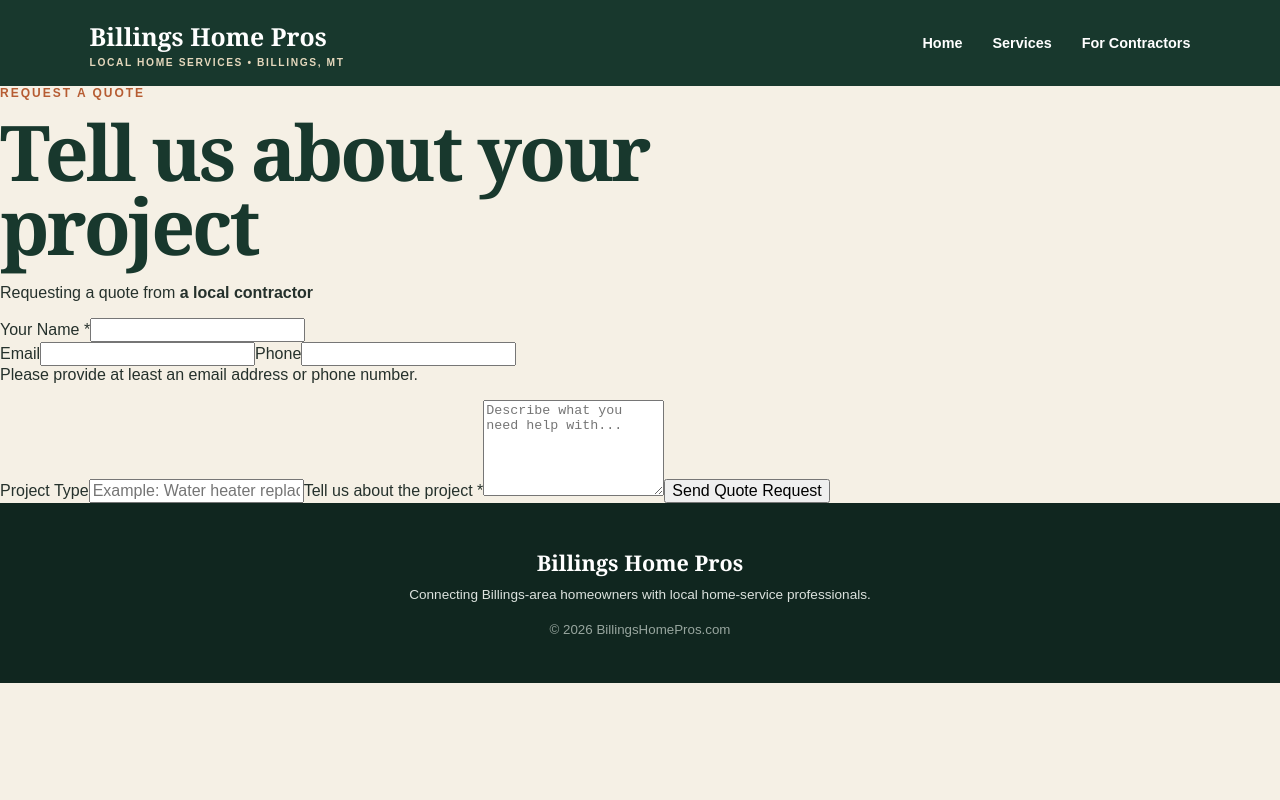
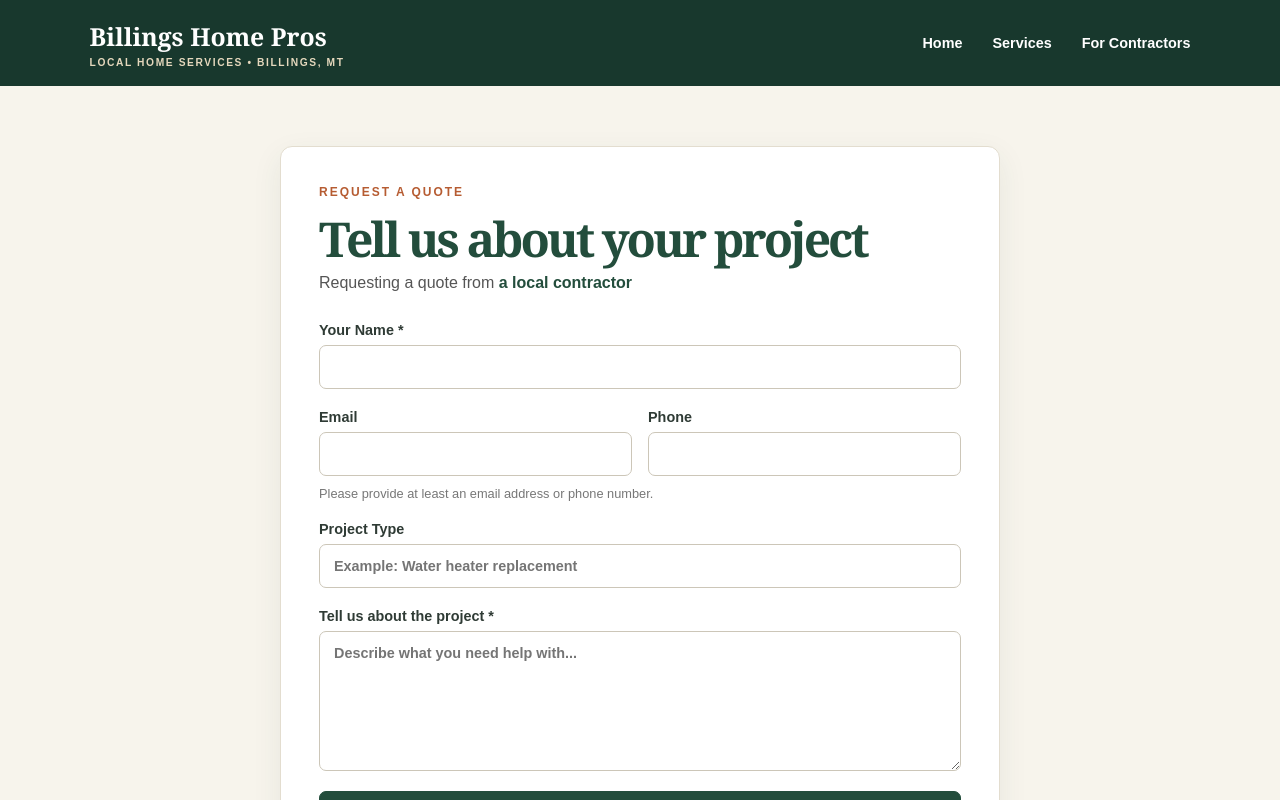
Before and after one commit to Cheddaronbass/billingshomepros, a Next.js app: page /quote in a window 1280 px wide. Shown: the top 800 px of the page. Built offline with nearby package versions, Linux system fonts and the light colour scheme.

Commit message:
Add styles for quote page and form components

```diff
--- a/app/globals.css
+++ b/app/globals.css
@@ -918,3 +918,139 @@ footer small {
     justify-content: flex-start;
   }
 }
+.quotePage {
+  min-height: 70vh;
+  padding: 60px 20px 80px;
+  background: #f7f4ec;
+}
+
+.quoteFormCard {
+  max-width: 720px;
+  margin: 0 auto;
+  padding: 38px;
+  background: white;
+  border: 1px solid #e3ddcf;
+  border-radius: 12px;
+  box-shadow: 0 10px 30px rgba(35, 77, 60, 0.08);
+}
+
+.quoteFormCard h1 {
+  margin: 8px 0 10px;
+  color: #234d3c;
+  font-size: clamp(2rem, 5vw, 3rem);
+  line-height: 1.05;
+}
+
+.quoteBusiness {
+  margin: 0 0 30px;
+  color: #555;
+  font-size: 1rem;
+}
+
+.quoteBusiness strong {
+  color: #234d3c;
+}
+
+.quoteForm {
+  display: flex;
+  flex-direction: column;
+  gap: 20px;
+}
+
+.quoteForm label {
+  display: flex;
+  flex-direction: column;
+  gap: 7px;
+  color: #2f3b35;
+  font-size: 0.9rem;
+  font-weight: 800;
+}
+
+.quoteForm input,
+.quoteForm textarea {
+  width: 100%;
+  padding: 13px 14px;
+  border: 1px solid #ccc6b8;
+  border-radius: 7px;
+  background: white;
+  color: #222;
+  font: inherit;
+  box-sizing: border-box;
+}
+
+.quoteForm input:focus,
+.quoteForm textarea:focus {
+  outline: none;
+  border-color: #234d3c;
+  box-shadow: 0 0 0 3px rgba(35, 77, 60, 0.1);
+}
+
+.quoteForm textarea {
+  resize: vertical;
+  min-height: 140px;
+}
+
+.quoteFormRow {
+  display: grid;
+  grid-template-columns: 1fr 1fr;
+  gap: 16px;
+}
+
+.contactHint {
+  margin: -10px 0 0;
+  color: #777;
+  font-size: 0.8rem;
+}
+
+.quoteSubmitButton {
+  min-height: 48px;
+  padding: 13px 20px;
+  border: 1px solid #234d3c;
+  border-radius: 7px;
+  background: #234d3c;
+  color: white;
+  font: inherit;
+  font-weight: 800;
+  cursor: pointer;
+}
+
+.quoteSubmitButton:hover {
+  background: #18382c;
+}
+
+.quoteSubmitButton:disabled {
+  opacity: 0.65;
+  cursor: not-allowed;
+}
+
+.quoteMessage {
+  padding: 13px 15px;
+  border-radius: 7px;
+  font-weight: 700;
+}
+
+.quoteMessage.success {
+  background: #e6efe9;
+  border: 1px solid #b9d0c1;
+  color: #234d3c;
+}
+
+.quoteMessage.error {
+  background: #f8e7e5;
+  border: 1px solid #e4bbb6;
+  color: #8a3027;
+}
+
+@media (max-width: 600px) {
+  .quotePage {
+    padding: 35px 14px 60px;
+  }
+
+  .quoteFormCard {
+    padding: 25px 18px;
+  }
+
+  .quoteFormRow {
+    grid-template-columns: 1fr;
+  }
+}
```
